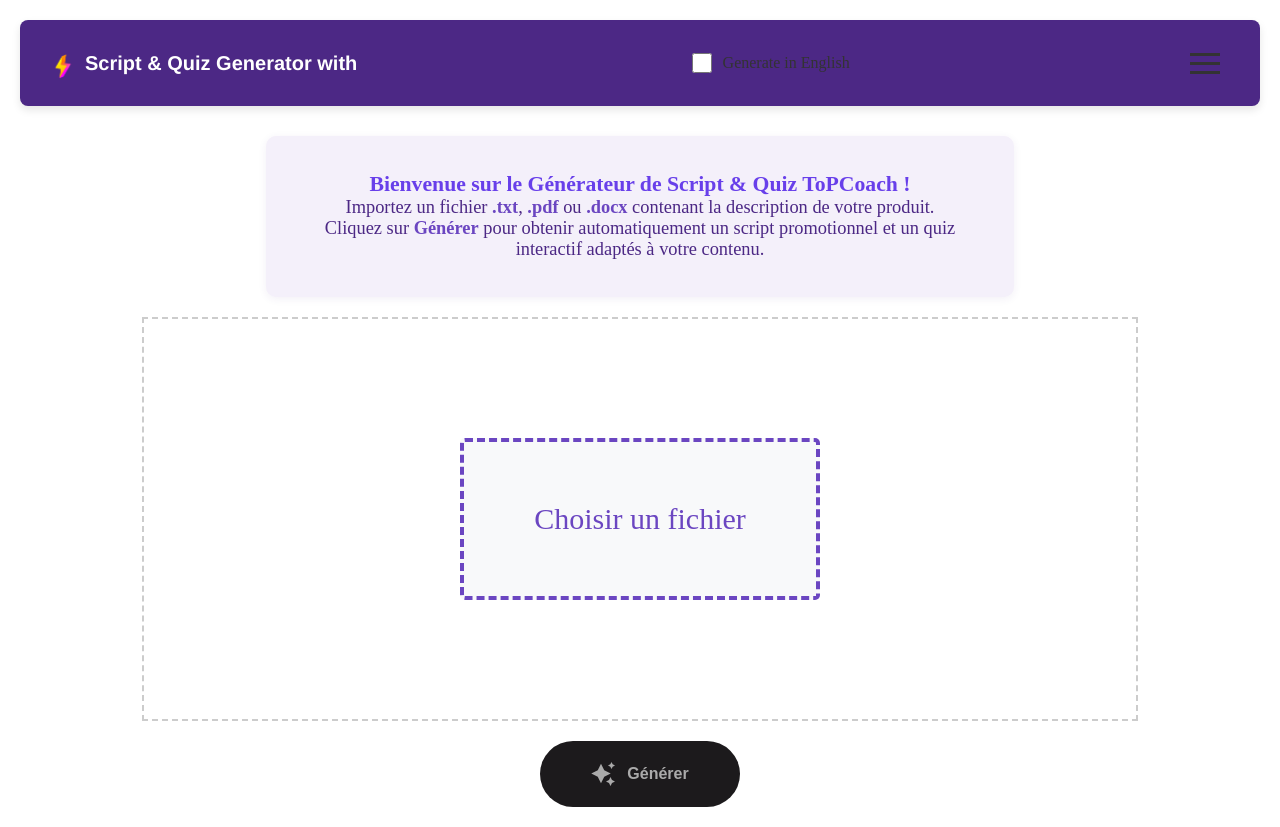
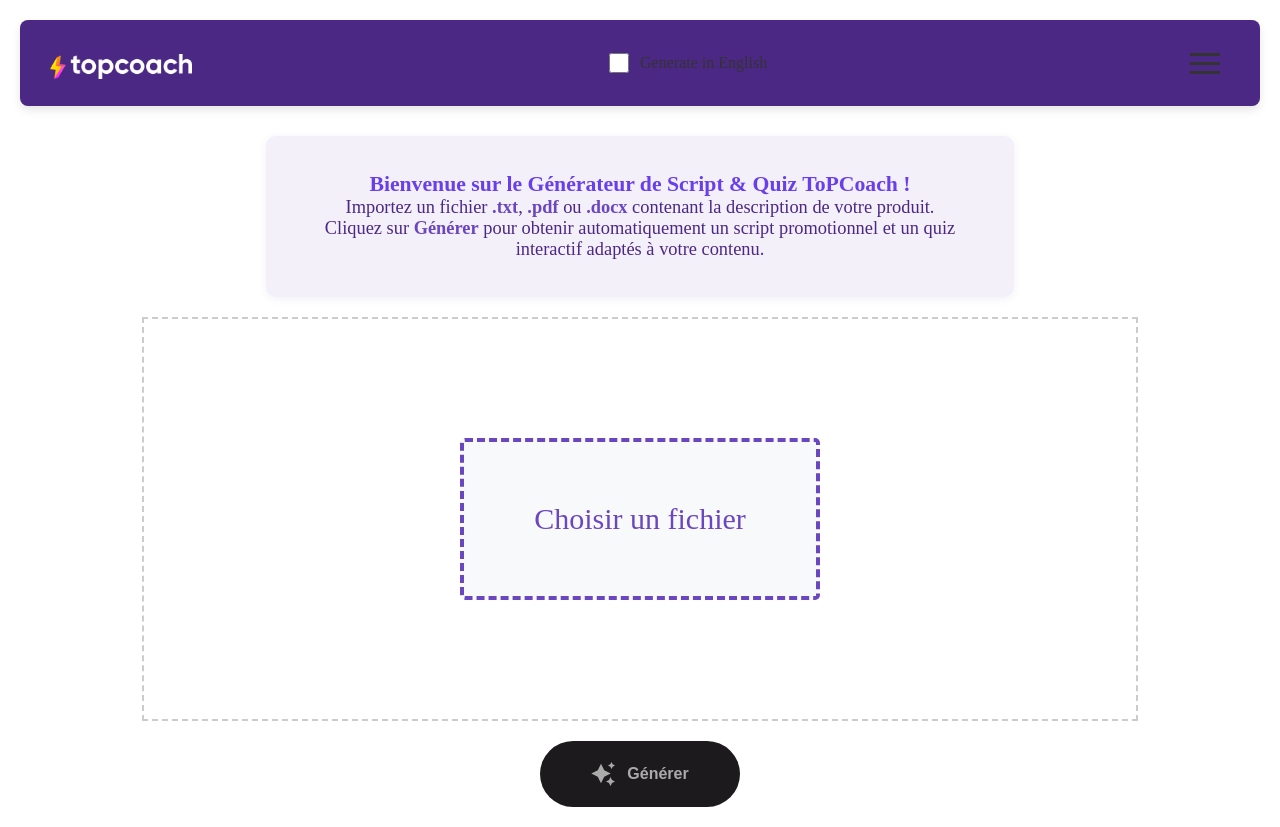
Before and after one commit to guigzlsx/Script-Quiz_Generator_Deploy, a plain HTML site: page index.html in a window 1280 px wide. Drawn offline with Linux system fonts and the light colour scheme; a web font is replaced by a local one.

Commit message:
update logo

```diff
--- a/index.html
+++ b/index.html
@@ -11,7 +11,7 @@
 <body>
     <header class="banner">
         <a href="index.html" class="logo">
-            <h1><img src="image/thunder-only-square.png" alt=""> Script & Quiz Generator with </h1>
+            <h1><img src="image/logotopcoach.png" alt="">  </h1>
         </a>
 
         <label class="checkbox-container">
```
Also changed, not shown: image/logotopcoach.png (added).
